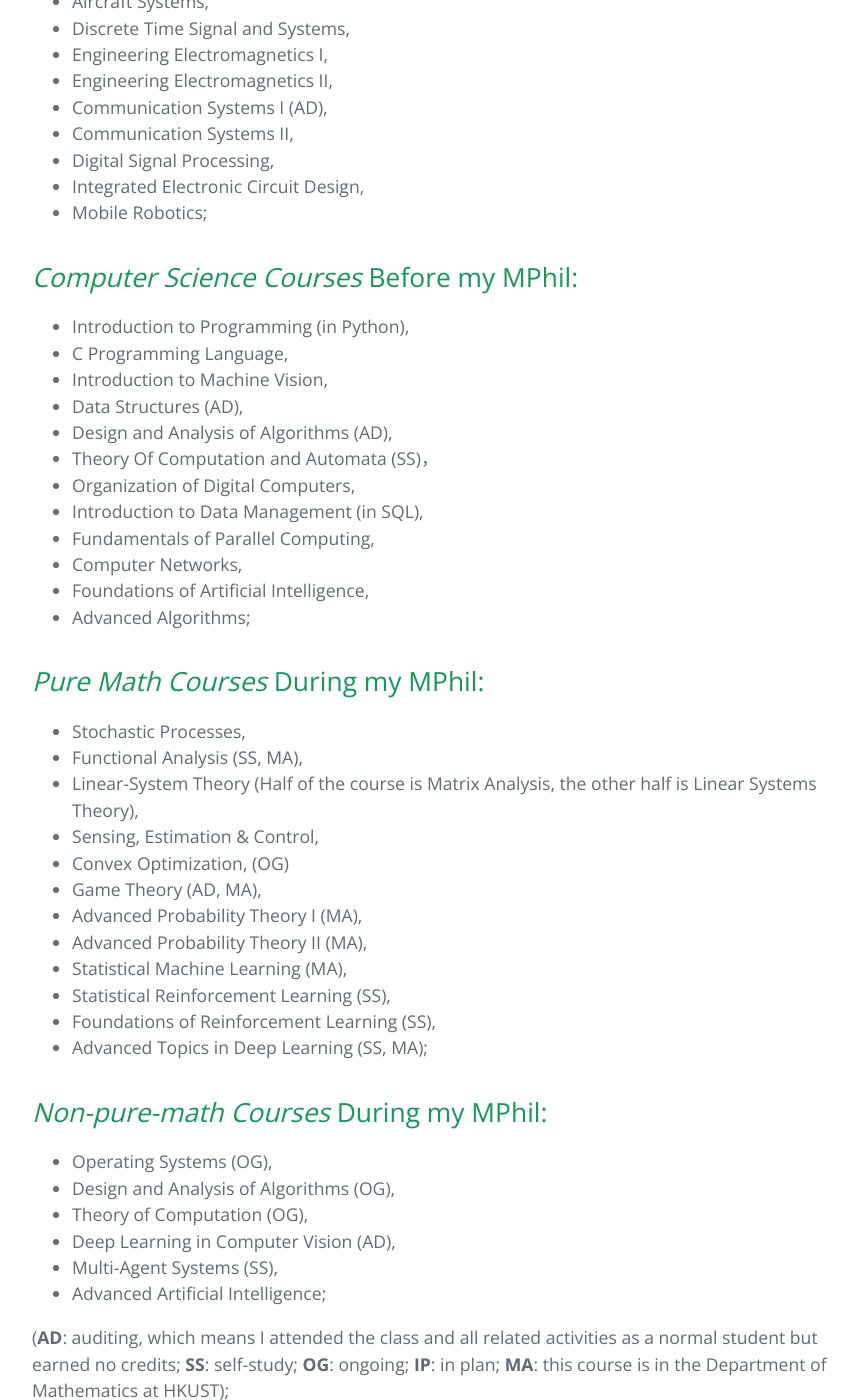
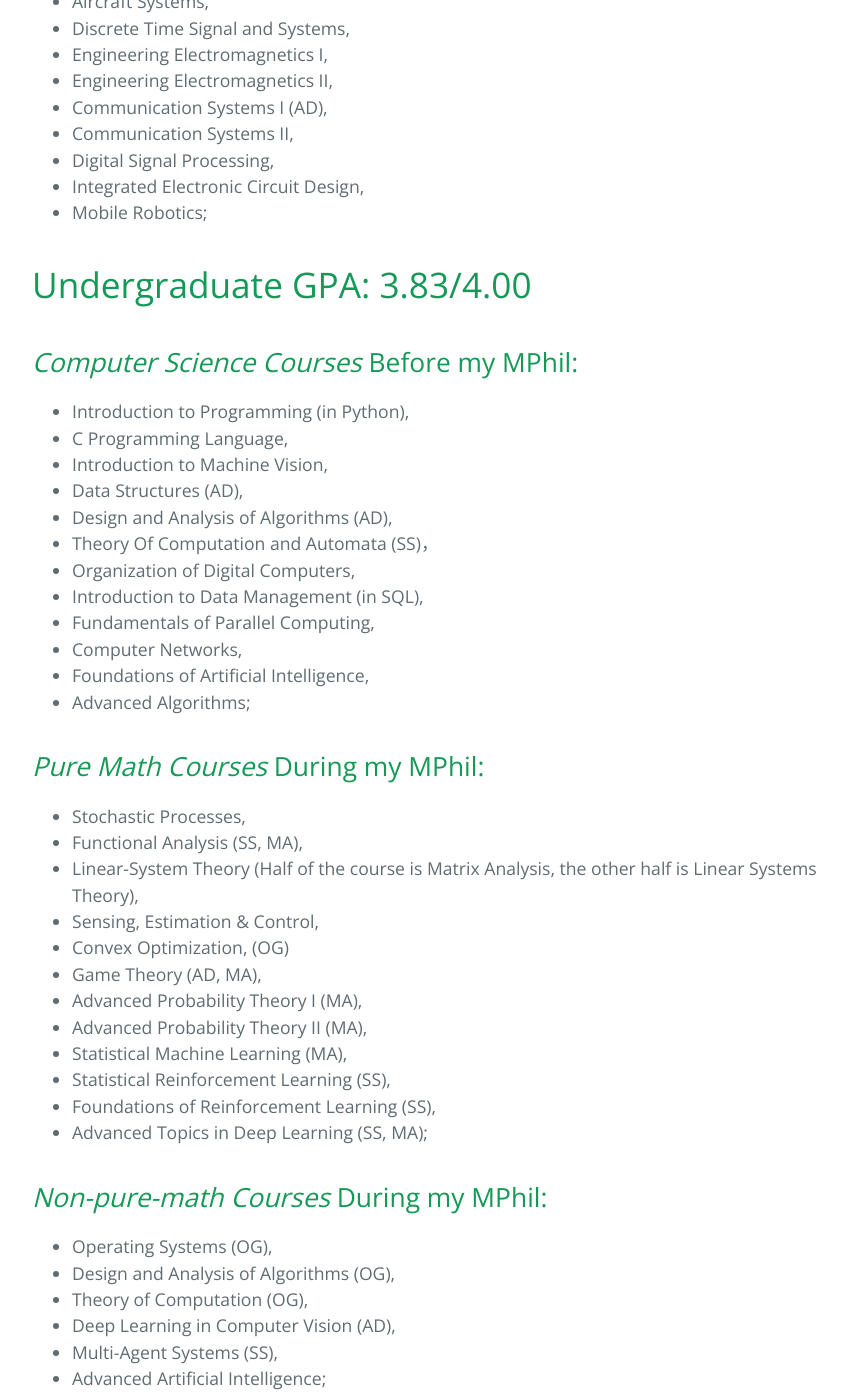
Before and after one commit to klyw1998/LiangyaweiKuang, a Jekyll site: the page built from courses.md, in a window 1280 px wide and 1400 px high, scrolled down 939 px. Shown: the whole window, without its empty margins (192-1050 px from the left). Built offline with Jekyll 4.4.1, drawn with Linux system fonts in a browser that asks for light colours; some of the changed text lies outside the part shown.

Commit message:
Update courses.md

```diff
--- a/courses.md
+++ b/courses.md
@@ -30,6 +30,8 @@ description: This is a partial list of courses from undergraduate to present.
 - Digital Signal Processing,
 - Integrated Electronic Circuit Design,
 - Mobile Robotics;
+
+# Undergraduate GPA: 3.83/4.00
 
 ## *Computer Science Courses* Before my MPhil:
 - Introduction to Programming (in Python),
@@ -67,6 +69,8 @@ description: This is a partial list of courses from undergraduate to present.
 - Multi-Agent Systems (SS),
 - Advanced Artificial Intelligence;
 
+# Undergraduate GPA: 3.83/4.00
+
 (__AD__: auditing, which means I attended the class and all related activities as a normal student but earned no credits; __SS__: self-study; __OG__: ongoing; __IP__: in plan; __MA__: this course is in the Department of Mathematics at HKUST);
 
 ## Link
```
